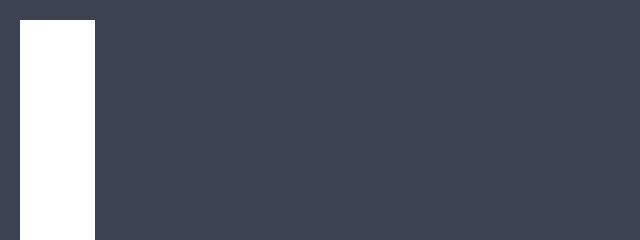
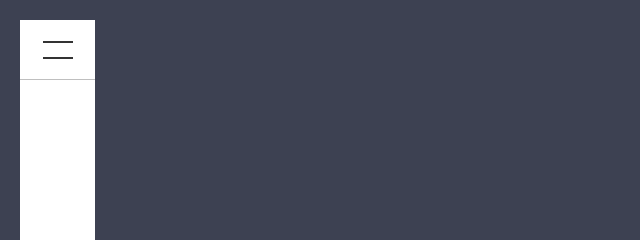
Before and after one commit to Linh777GKOG/Sidebar_navigation_menu, a plain HTML site: page index.html in a window 1280 px wide. Shown: the top 240 px of the page, 0-640 px from the left. Drawn offline with Linux system fonts and the light colour scheme.

Commit message:
check point

```diff
--- a/style.css
+++ b/style.css
@@ -13,7 +13,41 @@ body {
 
 .navigation {
   position: fixed;
-  inset: 20px;
+  inset: 20px 0 20px 20px;
   width: 75px;
   background: #fff;
 }
+
+.navigation .menuToggle {
+  position: absolute;
+  top: 0;
+  left: 0;
+  width: 100%;
+  height: 60px;
+  border-bottom: 1px solid rgba(0, 0, 0, 0.25);
+  cursor: pointer;
+  display: flex;
+  align-items: center;
+  justify-content: flex-start;
+  padding: 0 23px;
+}
+
+.navigation .menuToggle::before {
+  content: "";
+  position: absolute;
+  width: 30px;
+  height: 2px;
+  background: #333;
+  transform: translateY(-8px);
+  transition: 0.5s;
+}
+
+.navigation .menuToggle::after {
+  content: "";
+  position: absolute;
+  width: 30px;
+  height: 2px;
+  background: #333;
+  transform: translateY(8px);
+  transition: 0.5s;
+}
```
